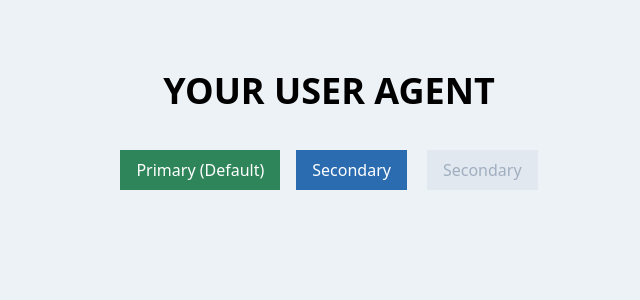
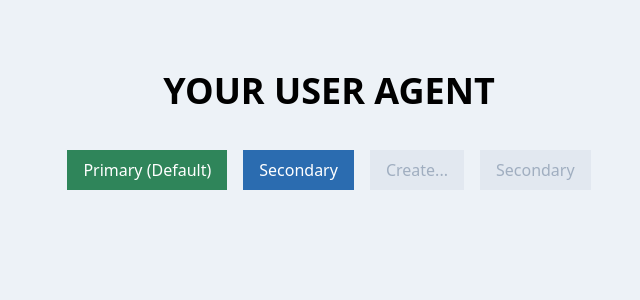
Before and after one commit to lailo/next-with-tailwindcss, a Next.js app: page / in a window 1280 px wide. Shown: the top 300 px of the page, without its empty margins (311-951 px from the left). Built offline with nearby package versions, Linux system fonts and the light colour scheme.

Commit message:
adds loading button to index page

```diff
--- a/pages/index.tsx
+++ b/pages/index.tsx
@@ -13,8 +13,11 @@ const Page: NextPage<Props> = ({ userAgent }) => {
       <h1 className="text-4xl uppercase font-black mb-8">Your user agent</h1>
       <h2 className="m-w-50 mb-4">{userAgent}</h2>
       <Button className="mr-4">Primary (Default)</Button>
-      <Button className={{ 'mr-5': true }} type="secondary">
+      <Button className={{ 'mr-4': true }} type="secondary">
         Secondary
+      </Button>
+      <Button className="mr-4" loading>
+        Create
       </Button>
       <Button disabled>Secondary</Button>
     </main>
```
